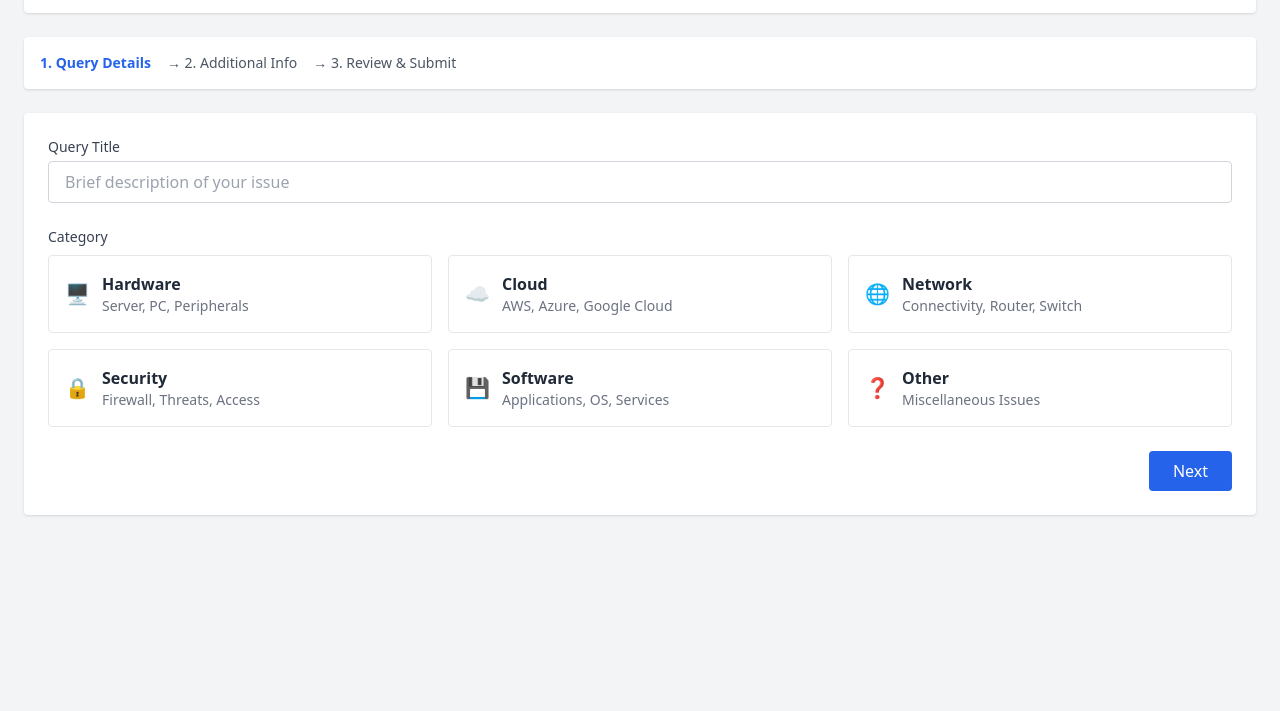
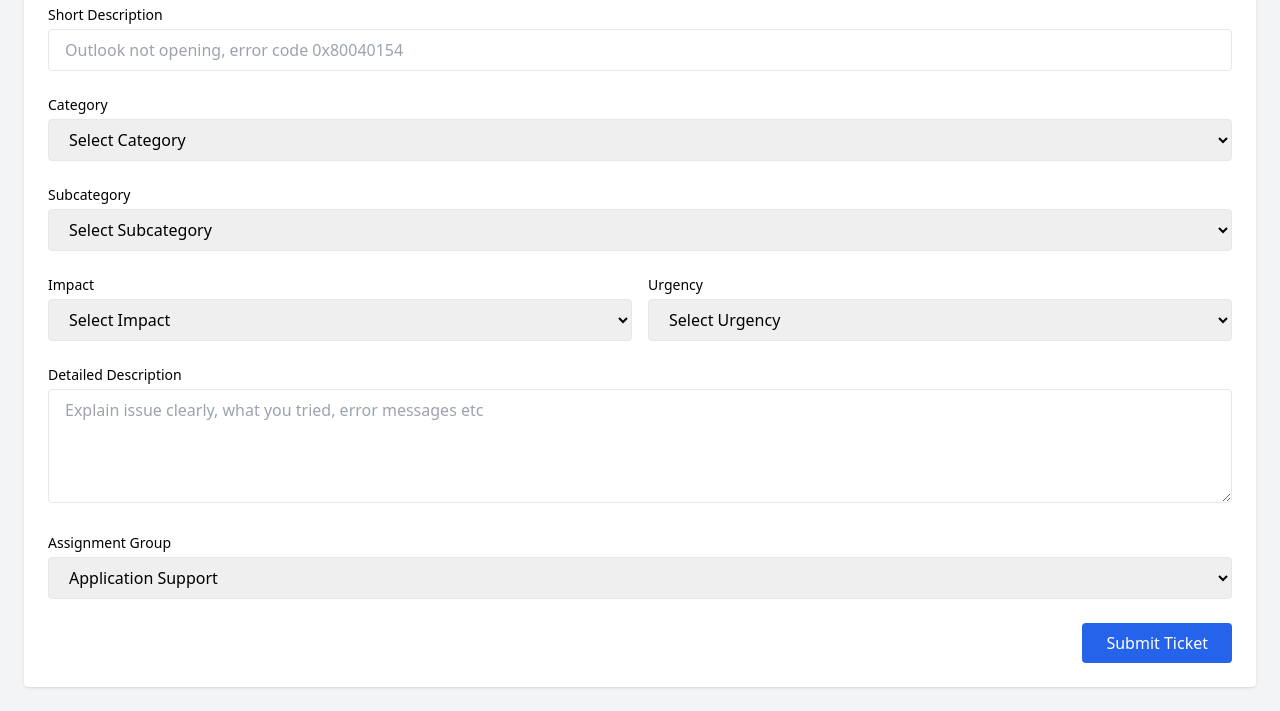
Before and after one commit to lakshyaright/Techrescue, a website: page docs/raise-query.html in a window 1280 px wide. Shown: the part 214-925 px from the top of the page. Before the commit the page ends 800 px from the top, so only its background shows below. Drawn offline with nearby package versions, Linux system fonts and the light colour scheme; sample sign-in values are in the browser's storage.

Commit message:
Update raise-query.html

```diff
--- a/docs/raise-query.html
+++ b/docs/raise-query.html
@@ -6,130 +6,188 @@
 <title>Raise Query - TechRescue</title>
 <script src="https://cdn.tailwindcss.com"></script>
 </head>
+
 <body class="bg-gray-100">
 
 <!-- Header -->
 <header class="bg-blue-600 text-white flex justify-between items-center px-6 py-4">
   <h1 class="text-xl font-semibold">TechRescue - Client Dashboard</h1>
   <div class="flex items-center space-x-4">
-      <div class="bg-white text-blue-600 font-bold rounded-full w-8 h-8 flex items-center justify-center">JD</div>
-      <span>John Doe</span>
+    <div class="bg-white text-blue-600 font-bold rounded-full w-8 h-8 flex items-center justify-center">
+      <span id="avatar">JD</span>
+    </div>
+    <span id="clientName">Client</span>
   </div>
 </header>
 
-  <!-- Navigation Tabs -->
+<!-- Navigation -->
 <nav class="bg-white shadow flex space-x-4 px-6 py-2 border-b text-sm font-medium">
   <a href="client.html" class="text-gray-600 hover:text-blue-600 py-2">Dashboard</a>
   <a href="raise-query.html" class="text-blue-600 border-b-2 border-blue-600 py-2">Raise Query</a>
   <a href="align-experts.html" class="text-gray-600 hover:text-blue-600 py-2">Align Experts</a>
   <a href="field-engineers.html" class="text-gray-600 hover:text-blue-600 py-2">Field Engineers</a>
   <a href="query-history.html" class="text-gray-600 hover:text-blue-600 py-2">Query History</a>
-    <a href="recent-activity.html" class="text-gray-600 hover:text-blue-600 py-2">Recent Activity</a>
 </nav>
 
-  <!-- Main Content -->
 <main class="p-6 space-y-6">
 
-    <!-- Page Title -->
-    <section class="bg-white rounded shadow p-4">
-      <div class="flex justify-between items-center">
+<section class="bg-white rounded shadow p-6 space-y-6">
+
+<h2 class="text-lg font-semibold">Raise New Query</h2>
+
+<form id="raiseForm" class="space-y-6">
+
+<!-- Title -->
 <div>
-          <h2 class="text-lg font-semibold mb-1">Raise Query</h2>
-          <p class="text-gray-500 text-sm">Submit a new technical support query</p>
-        </div>
-        <div class="flex space-x-3">
-          <button class="text-sm text-blue-600 hover:underline">View Previous Queries</button>
-          <button class="text-sm text-blue-600 hover:underline">Saved Drafts (2)</button>
-        </div>
-      </div>
-    </section>
-
-    <!-- Step Indicator -->
-    <section class="bg-white rounded shadow p-4">
-      <div class="flex space-x-4 text-sm text-gray-600">
-        <span class="font-semibold text-blue-600">1. Query Details</span>
-        <span>→ 2. Additional Info</span>
-        <span>→ 3. Review & Submit</span>
-      </div>
-    </section>
-
-    <!-- Query Form -->
-    <section class="bg-white rounded shadow p-6 space-y-6">
-      <!-- Query Title -->
-      <div>
-        <label class="block text-sm font-medium text-gray-700 mb-1">Query Title</label>
-        <input type="text" placeholder="Brief description of your issue"
-               class="w-full border border-gray-300 rounded px-4 py-2 focus:outline-none focus:ring-2 focus:ring-blue-500"/>
+<label class="block text-sm font-medium mb-1">Short Description</label>
+<input id="short_description"
+type="text"
+required
+class="w-full border rounded px-4 py-2 focus:ring-2 focus:ring-blue-500"
+placeholder="Outlook not opening, error code 0x80040154"/>
 </div>
 
-      <!-- Category Selection -->
+<!-- Category -->
 <div>
-        <label class="block text-sm font-medium text-gray-700 mb-2">Category</label>
-        <div class="grid grid-cols-1 sm:grid-cols-2 lg:grid-cols-3 gap-4">
-          <!-- Category Cards -->
-          <div class="border rounded p-4 hover:border-blue-500 cursor-pointer">
-            <div class="flex items-center space-x-3">
-              <span class="text-blue-600 text-xl">🖥️</span>
-              <div>
-                <h3 class="font-semibold text-gray-800">Hardware</h3>
-                <p class="text-sm text-gray-500">Server, PC, Peripherals</p>
-              </div>
-            </div>
-          </div>
-          <div class="border rounded p-4 hover:border-blue-500 cursor-pointer">
-            <div class="flex items-center space-x-3">
-              <span class="text-blue-600 text-xl">☁️</span>
-              <div>
-                <h3 class="font-semibold text-gray-800">Cloud</h3>
-                <p class="text-sm text-gray-500">AWS, Azure, Google Cloud</p>
-              </div>
-            </div>
-          </div>
-          <div class="border rounded p-4 hover:border-blue-500 cursor-pointer">
-            <div class="flex items-center space-x-3">
-              <span class="text-blue-600 text-xl">🌐</span>
-              <div>
-                <h3 class="font-semibold text-gray-800">Network</h3>
-                <p class="text-sm text-gray-500">Connectivity, Router, Switch</p>
-              </div>
-            </div>
-          </div>
-          <div class="border rounded p-4 hover:border-blue-500 cursor-pointer">
-            <div class="flex items-center space-x-3">
-              <span class="text-blue-600 text-xl">🔒</span>
-              <div>
-                <h3 class="font-semibold text-gray-800">Security</h3>
-                <p class="text-sm text-gray-500">Firewall, Threats, Access</p>
-              </div>
-            </div>
-          </div>
-          <div class="border rounded p-4 hover:border-blue-500 cursor-pointer">
-            <div class="flex items-center space-x-3">
-              <span class="text-blue-600 text-xl">💾</span>
-              <div>
-                <h3 class="font-semibold text-gray-800">Software</h3>
-                <p class="text-sm text-gray-500">Applications, OS, Services</p>
-              </div>
-            </div>
-          </div>
-          <div class="border rounded p-4 hover:border-blue-500 cursor-pointer">
-            <div class="flex items-center space-x-3">
-              <span class="text-blue-600 text-xl">❓</span>
-              <div>
-                <h3 class="font-semibold text-gray-800">Other</h3>
-                <p class="text-sm text-gray-500">Miscellaneous Issues</p>
-              </div>
-            </div>
-          </div>
-        </div>
+<label class="block text-sm font-medium mb-1">Category</label>
+<select id="category"
+required
+class="w-full border rounded px-4 py-2 focus:ring-2 focus:ring-blue-500">
+<option value="">Select Category</option>
+<option>Hardware</option>
+<option>Software</option>
+<option>Application</option>
+<option>Network</option>
+<option>Security</option>
+<option>Cloud</option>
+</select>
 </div>
 
-      <!-- Next Button -->
+<!-- Subcategory -->
+<div>
+<label class="block text-sm font-medium mb-1">Subcategory</label>
+<select id="subcategory"
+required
+class="w-full border rounded px-4 py-2 focus:ring-2 focus:ring-blue-500">
+<option value="">Select Subcategory</option>
+<option>Outlook</option>
+<option>Excel</option>
+<option>Word</option>
+<option>Teams</option>
+<option>Chrome</option>
+<option>Edge</option>
+<option>Tally ERP9</option>
+<option>Router</option>
+<option>Firewall</option>
+</select>
+</div>
+
+<!-- Impact & Urgency -->
+<div class="grid grid-cols-1 md:grid-cols-2 gap-4">
+
+<div>
+<label class="block text-sm font-medium mb-1">Impact</label>
+<select id="impact"
+required
+class="w-full border rounded px-4 py-2 focus:ring-2 focus:ring-blue-500">
+<option value="">Select Impact</option>
+<option>Single User</option>
+<option>Multiple Users</option>
+<option>Organization</option>
+</select>
+</div>
+
+<div>
+<label class="block text-sm font-medium mb-1">Urgency</label>
+<select id="urgency"
+required
+class="w-full border rounded px-4 py-2 focus:ring-2 focus:ring-blue-500">
+<option value="">Select Urgency</option>
+<option>Low</option>
+<option>Medium</option>
+<option>High</option>
+</select>
+</div>
+
+</div>
+
+<!-- Detailed Description -->
+<div>
+<label class="block text-sm font-medium mb-1">Detailed Description</label>
+<textarea id="detailed_description"
+class="w-full border rounded px-4 py-2 focus:ring-2 focus:ring-blue-500"
+rows="4"
+placeholder="Explain issue clearly, what you tried, error messages etc"></textarea>
+</div>
+
+<!-- Assignment Group -->
+<div>
+<label class="block text-sm font-medium mb-1">Assignment Group</label>
+<select id="assignment_group"
+class="w-full border rounded px-4 py-2 focus:ring-2 focus:ring-blue-500">
+<option>Application Support</option>
+<option>Network Support</option>
+<option>Email Support</option>
+<option>Cloud Support</option>
+</select>
+</div>
+
+<!-- Submit -->
 <div class="flex justify-end">
-        <button class="bg-blue-600 text-white px-6 py-2 rounded hover:bg-blue-700">Next</button>
+<button type="submit"
+class="bg-blue-600 text-white px-6 py-2 rounded hover:bg-blue-700">
+Submit Ticket
+</button>
 </div>
+
+</form>
+
 </section>
 </main>
 
+<script>
+const token = localStorage.getItem("token");
+
+if(!token){
+  window.location.href="Login.html";
+}
+
+document.getElementById("raiseForm")
+.addEventListener("submit", async function(e){
+  e.preventDefault();
+
+  const data = {
+    category: category.value,
+    subcategory: subcategory.value,
+    impact: impact.value,
+    urgency: urgency.value,
+    short_description: short_description.value,
+    detailed_description: detailed_description.value,
+    assignment_group: assignment_group.value
+  };
+
+  const res = await fetch(
+    "https://techrescue.onrender.com/raise-query",
+    {
+      method:"POST",
+      headers:{
+        "Content-Type":"application/json",
+        "Authorization":"Bearer "+token
+      },
+      body: JSON.stringify(data)
+    }
+  );
+
+  const result = await res.json();
+
+  if(res.ok){
+    alert("Ticket Created: " + result.ticket_number);
+    window.location.href="client.html";
+  }else{
+    alert("Error creating ticket");
+  }
+});
+</script>
+
 </body>
 </html>
```
Lines whose indentation alone changed are shown as unchanged.
